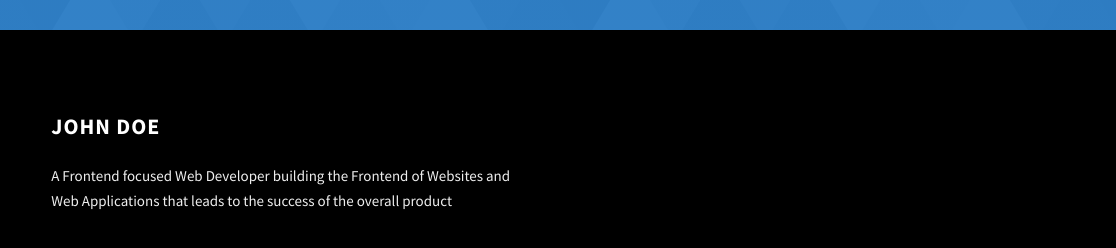
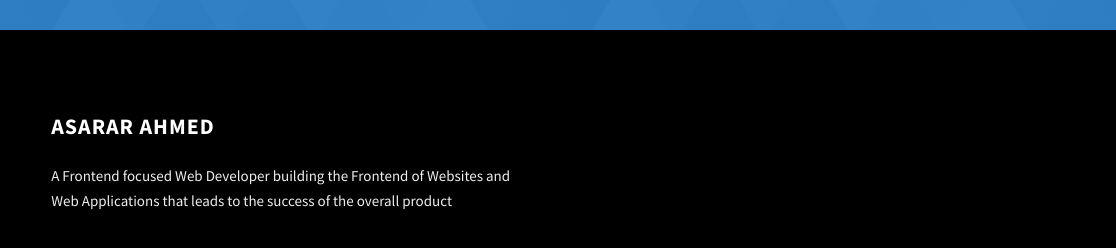
Before and after one commit to Asarar92/PortFolio-2, a plain HTML site: page index.html in a window 1280 px wide. Shown: the part 4490-4738 px from the top of the page, 0-1116 px from the left. Drawn offline with Linux system fonts and the light colour scheme.

Commit message:
Chnages made in footer

```diff
--- a/index.html
+++ b/index.html
@@ -298,7 +298,7 @@
           </div>
         </div>
         <div class="main-footer__row main-footer__row-2">
-          <h4 class="heading heading-sm text-lt">John Doe</h4>
+          <h4 class="heading heading-sm text-lt">Asarar Ahmed</h4>
           <p class="main-footer__short-desc">
             A Frontend focused Web Developer building the Frontend of Websites and Web Applications that leads to the
             success of the overall product
```
